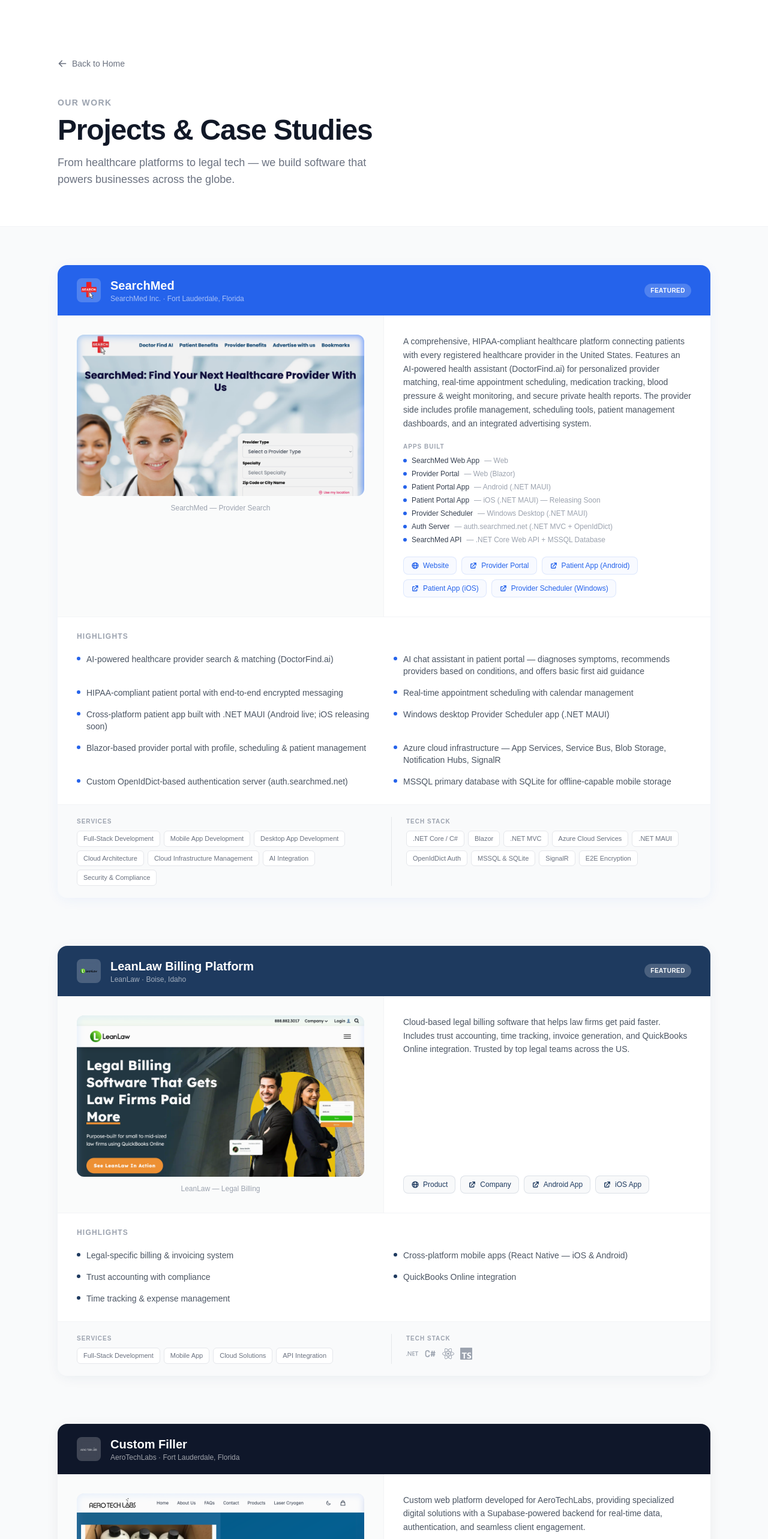
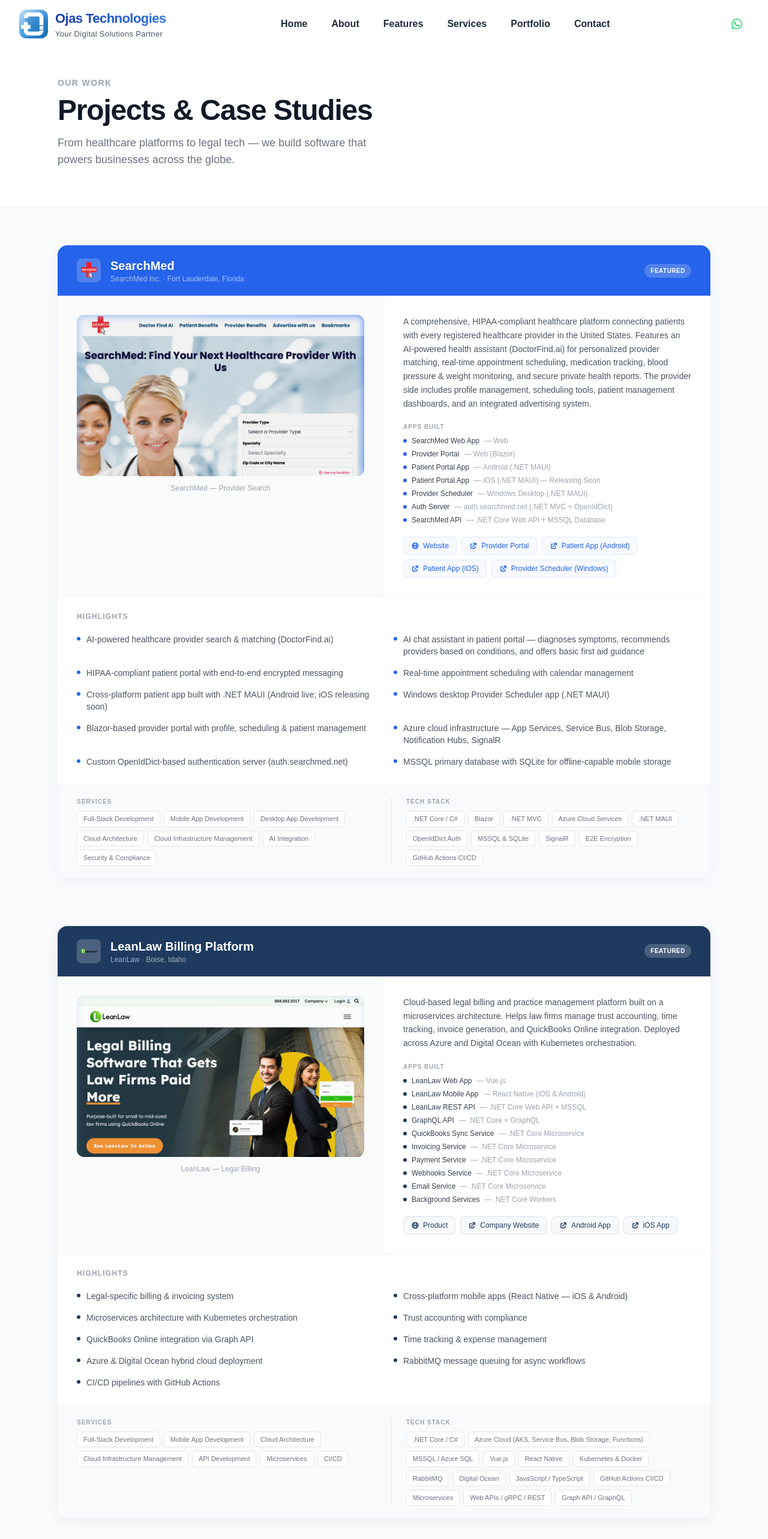
Before and after one commit to ojastechnologies/ojas-web, a Next.js app: page /portfolio in a window 1280 px wide. Shown: the top 2566 px of the page at 60% size. Built offline with nearby package versions, Linux system fonts and the light colour scheme.

Commit message:
feat(portfolio): update LeanLaw tech stack, add microservices and global navbar

```diff
--- a/app/portfolio/page.tsx
+++ b/app/portfolio/page.tsx
@@ -3,10 +3,11 @@
 import Link from "next/link";
 import Image from "next/image";
 import { useState } from "react";
-import { HiArrowLeft, HiExternalLink, HiGlobeAlt, HiChevronLeft, HiChevronRight } from "react-icons/hi";
+import { HiExternalLink, HiGlobeAlt, HiChevronLeft, HiChevronRight } from "react-icons/hi";
 import { SiReact, SiDotnet, SiTypescript, SiNextdotjs, SiBlazor, SiFlutter, SiTailwindcss, SiGooglecloud, SiSupabase, SiSqlite } from "react-icons/si";
 import { TbBrandCSharp, TbBrandAzure } from "react-icons/tb";
 import { IconType } from "react-icons";
+import { Navbar } from "../components/navbar";
 
 /* ─── Types ──────────────────────────────────────── */
 interface ProjectLink {
@@ -41,7 +42,7 @@
         description: "A comprehensive, HIPAA-compliant healthcare platform connecting patients with every registered healthcare provider in the United States. Features an AI-powered health assistant (DoctorFind.ai) for personalized provider matching, real-time appointment scheduling, medication tracking, blood pressure & weight monitoring, and secure private health reports. The provider side includes profile management, scheduling tools, patient management dashboards, and an integrated advertising system.",
         services: ["Full-Stack Development", "Mobile App Development", "Desktop App Development", "Cloud Architecture", "Cloud Infrastructure Management", "AI Integration", "Security & Compliance"],
         technologies: [SiDotnet, TbBrandCSharp, SiBlazor, TbBrandAzure, SiSqlite, SiTypescript, SiFlutter],
-        techLabels: [".NET Core / C#", "Blazor", ".NET MVC", "Azure Cloud Services", ".NET MAUI", "OpenIdDict Auth", "MSSQL & SQLite", "SignalR", "E2E Encryption"],
+        techLabels: [".NET Core / C#", "Blazor", ".NET MVC", "Azure Cloud Services", ".NET MAUI", "OpenIdDict Auth", "MSSQL & SQLite", "SignalR", "E2E Encryption", "GitHub Actions CI/CD"],
         links: [
             { label: "Website", url: "https://searchmed.com", icon: HiGlobeAlt },
             { label: "Provider Portal", url: "https://provider.searchmed.com", icon: HiExternalLink },
@@ -81,23 +82,39 @@
         title: "LeanLaw Billing Platform",
         client: "LeanLaw",
         location: "Boise, Idaho",
-        description: "Cloud-based legal billing software that helps law firms get paid faster. Includes trust accounting, time tracking, invoice generation, and QuickBooks Online integration. Trusted by top legal teams across the US.",
-        services: ["Full-Stack Development", "Mobile App", "Cloud Solutions", "API Integration"],
+        description: "Cloud-based legal billing and practice management platform built on a microservices architecture. Helps law firms manage trust accounting, time tracking, invoice generation, and QuickBooks Online integration. Deployed across Azure and Digital Ocean with Kubernetes orchestration.",
+        services: ["Full-Stack Development", "Mobile App Development", "Cloud Architecture", "Cloud Infrastructure Management", "API Development", "Microservices", "CI/CD"],
         technologies: [SiDotnet, TbBrandCSharp, SiReact, SiTypescript],
+        techLabels: [".NET Core / C#", "Azure Cloud (AKS, Service Bus, Blob Storage, Functions)", "MSSQL / Azure SQL", "Vue.js", "React Native", "Kubernetes & Docker", "RabbitMQ", "Digital Ocean", "JavaScript / TypeScript", "GitHub Actions CI/CD", "Microservices", "Web APIs / gRPC / REST", "Graph API / GraphQL"],
         links: [
             { label: "Product", url: "https://next.myleanlaw.co", icon: HiGlobeAlt },
-            { label: "Company", url: "https://leanlaw.co", icon: HiExternalLink },
+            { label: "Company Website", url: "https://leanlaw.co", icon: HiExternalLink },
             { label: "Android App", url: "https://play.google.com/store/search?q=leanlaw&c=apps&hl=en", icon: HiExternalLink },
             { label: "iOS App", url: "https://apps.apple.com/us/app/leanlaw-legal-billing-tool/id1128609356", icon: HiExternalLink },
         ],
         highlights: [
             "Legal-specific billing & invoicing system",
             "Cross-platform mobile apps (React Native — iOS & Android)",
+            "Microservices architecture with Kubernetes orchestration",
             "Trust accounting with compliance",
-            "QuickBooks Online integration",
+            "QuickBooks Online integration via Graph API",
             "Time tracking & expense management",
+            "Azure & Digital Ocean hybrid cloud deployment",
+            "RabbitMQ message queuing for async workflows",
+            "CI/CD pipelines with GitHub Actions",
         ],
-        apps: [],
+        apps: [
+            { name: "LeanLaw Web App", platform: "Vue.js" },
+            { name: "LeanLaw Mobile App", platform: "React Native (iOS & Android)" },
+            { name: "LeanLaw REST API", platform: ".NET Core Web API + MSSQL" },
+            { name: "GraphQL API", platform: ".NET Core + GraphQL" },
+            { name: "QuickBooks Sync Service", platform: ".NET Core Microservice" },
+            { name: "Invoicing Service", platform: ".NET Core Microservice" },
+            { name: "Payment Service", platform: ".NET Core Microservice" },
+            { name: "Webhooks Service", platform: ".NET Core Microservice" },
+            { name: "Email Service", platform: ".NET Core Microservice" },
+            { name: "Background Services", platform: ".NET Core Workers" },
+        ],
         logo: "/img/clients/leanlaw.png",
         brandColor: "#1e3a5f",
         screenshots: [
@@ -217,15 +234,11 @@
 export default function PortfolioPage() {
     return (
         <main className="min-h-screen bg-gray-50">
+            <Navbar />
+
             {/* Header */}
             <div className="bg-white border-b border-gray-100">
-                <div className="max-w-6xl mx-auto px-4 sm:px-6 lg:px-8 pt-24 pb-16">
-                    <motion.div initial={{ opacity: 0, x: -20 }} animate={{ opacity: 1, x: 0 }} className="mb-10">
-                        <Link href="/" className="inline-flex items-center gap-2 text-gray-500 hover:text-gray-900 text-sm font-medium transition-colors">
-                            <HiArrowLeft className="w-4 h-4" />
-                            Back to Home
-                        </Link>
-                    </motion.div>
+                <div className="max-w-6xl mx-auto px-4 sm:px-6 lg:px-8 pt-32 pb-16">
 
                     <motion.div initial={{ opacity: 0, y: 20 }} animate={{ opacity: 1, y: 0 }}>
                         <p className="text-sm font-semibold text-gray-400 uppercase tracking-widest mb-3">Our Work</p>
```
